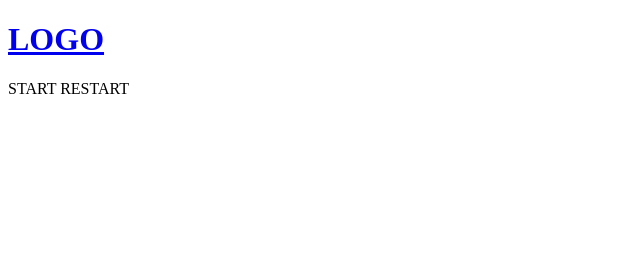
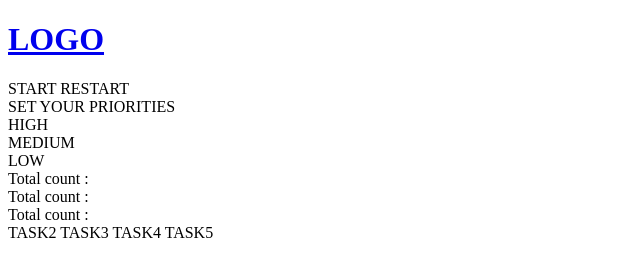
Before and after one commit to mkalidas-prdxn/dragndrop, a plain HTML site: page index.html in a window 1280 px wide. Shown: the whole page, without its empty margins (0-640 px from the left). Drawn offline with nearby package versions, Linux system fonts and the light colour scheme.

Commit message:
added main to html  file

```diff
--- a/index.html
+++ b/index.html
@@ -22,3 +22,50 @@
       </div>
     </header>
     <!--header ends here-->
+    <!--main starts here-->
+    <main>
+      <div class="wrapper">
+        <span>SET YOUR PRIORITIES</span>
+        <div class="containers">
+          <div class="high drop">
+            <span>HIGH</span>
+          </div>
+          <div class="medium drop">
+            <span>MEDIUM</span>
+          </div>
+          <div class="low drop">
+            <span>LOW</span>
+          </div>
+        </div>
+        <div class="counter">
+          <div class="nocount high-count count">
+            <span>Total count :</span>
+            <span class="totalHigh"> </span>
+          </div>
+          <div class="nocount medium-count count">
+            <span>Total count :</span>
+            <span class="totalMedium"> </span>
+          </div>
+          <div class="nocount low-count count">
+            <span>Total count :</span>
+            <span class="totalLow"> </span>
+          </div>
+        </div>
+        <!-- Draggables start here -->
+        <div class="draggables drop">
+          <span class="dragable task2" draggable="true">TASK2</span>
+          <span class="dragable task3" draggable="true">TASK3</span>
+          <span class="dragable task4" draggable="true">TASK4</span>
+          <span class="dragable task5" draggable="true">TASK5</span>
+        </div>
+        <!-- Draggables end here -->
+      </div>
+    </main>
+    <!--main ends here-->
+  </div>
+  <!--container ends here-->
+  <script src="js/vendors/jquery-1.8.3.min.js"></script>
+  <script src="assets/js/script.js"></script>
+</body>
+
+</html>
```
